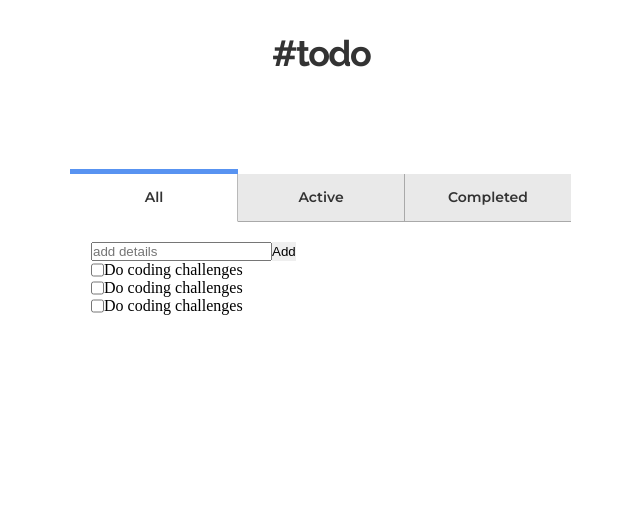
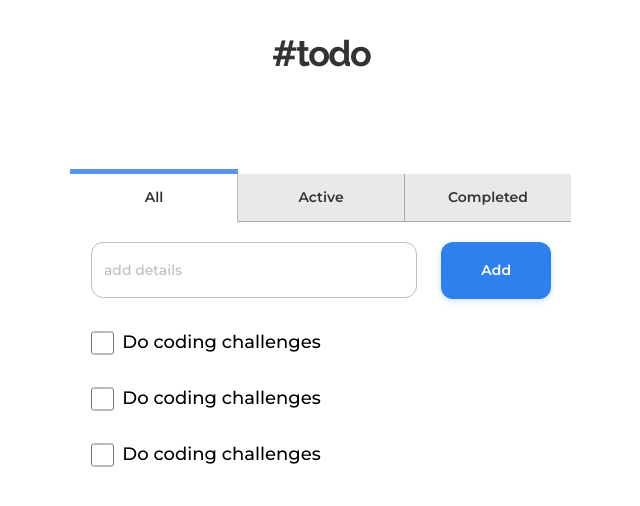
Before and after one commit to hitmaizer/todo-list, a React (Create React App) app: page / in a window 1280 px wide. Shown: the top 506 px of the page, without its empty margins (319-959 px from the left). Built offline with nearby package versions, Linux system fonts and the light colour scheme.

Commit message:
basic styling

```diff
--- a/src/scss/style.css
+++ b/src/scss/style.css
@@ -4,6 +4,10 @@
           box-sizing: border-box;
   margin: 0;
   padding: 0;
+}
+
+.page__wrapper {
+  padding: 32px;
 }
 
 .flex-col {
@@ -35,7 +39,6 @@
   letter-spacing: -0.045em;
   color: #333333;
   text-align: center;
-  margin-top: 32px;
 }
 
 body {
@@ -144,3 +147,89 @@ button {
   line-height: 17px;
   color: #333333;
 }
+
+.input__container {
+  gap: 24px;
+}
+
+.alltab__input {
+  border: solid 1px #BDBDBD;
+  border-radius: 12px;
+  height: 56px;
+  -webkit-box-flex: 1;
+      -ms-flex: 1;
+          flex: 1;
+  text-indent: 12px;
+}
+
+.alltab__input::-webkit-input-placeholder {
+  font-family: "Montserrat", sans-serif;
+  font-weight: 400;
+  font-size: 14px;
+  line-height: 17px;
+  color: #BDBDBD;
+}
+
+.alltab__input:-ms-input-placeholder {
+  font-family: "Montserrat", sans-serif;
+  font-weight: 400;
+  font-size: 14px;
+  line-height: 17px;
+  color: #BDBDBD;
+}
+
+.alltab__input::-ms-input-placeholder {
+  font-family: "Montserrat", sans-serif;
+  font-weight: 400;
+  font-size: 14px;
+  line-height: 17px;
+  color: #BDBDBD;
+}
+
+.alltab__input::placeholder {
+  font-family: "Montserrat", sans-serif;
+  font-weight: 400;
+  font-size: 14px;
+  line-height: 17px;
+  color: #BDBDBD;
+}
+
+.btn__text {
+  font-family: "Montserrat", sans-serif;
+  font-weight: 600;
+  font-size: 14px;
+  line-height: 17px;
+  color: #ffffff;
+}
+
+.alltab__btn {
+  background-color: #2F80ED;
+  padding: 20px 40px;
+  border-radius: 12px;
+  -webkit-box-shadow: 0px 2px 6px rgba(127, 177, 243, 0.4);
+          box-shadow: 0px 2px 6px rgba(127, 177, 243, 0.4);
+  cursor: pointer;
+}
+
+.alltab__content {
+  margin-top: 32px;
+  gap: 32px;
+}
+
+.content__item {
+  gap: 8px;
+}
+
+.item__checkbox {
+  border: solid 1px #BDBDBD;
+  width: 25px;
+  height: 24px;
+}
+
+.item__description {
+  font-family: "Montserrat", sans-serif;
+  font-weight: 500;
+  font-size: 18px;
+  line-height: 22px;
+  color: #000000;
+}
```
